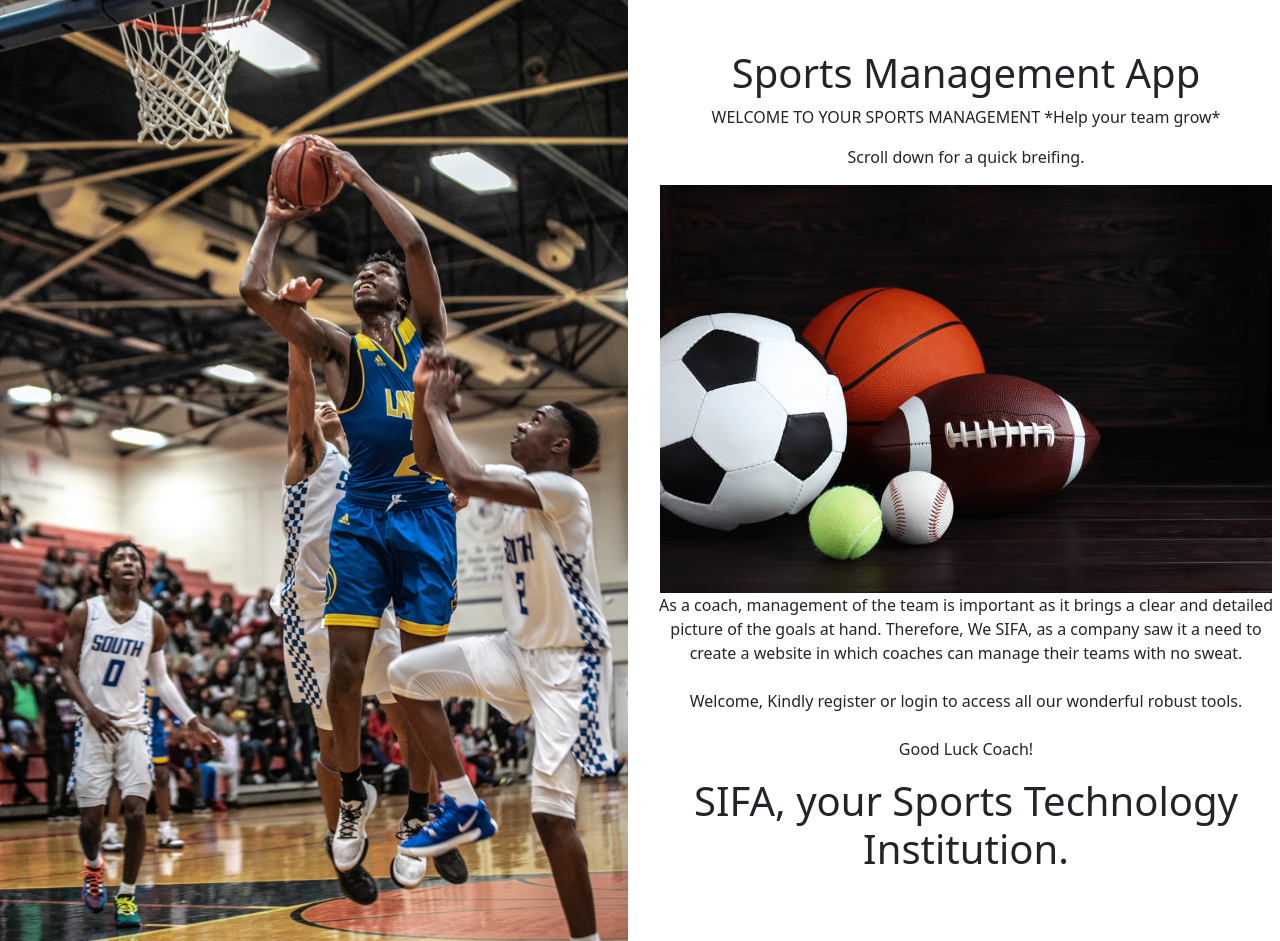
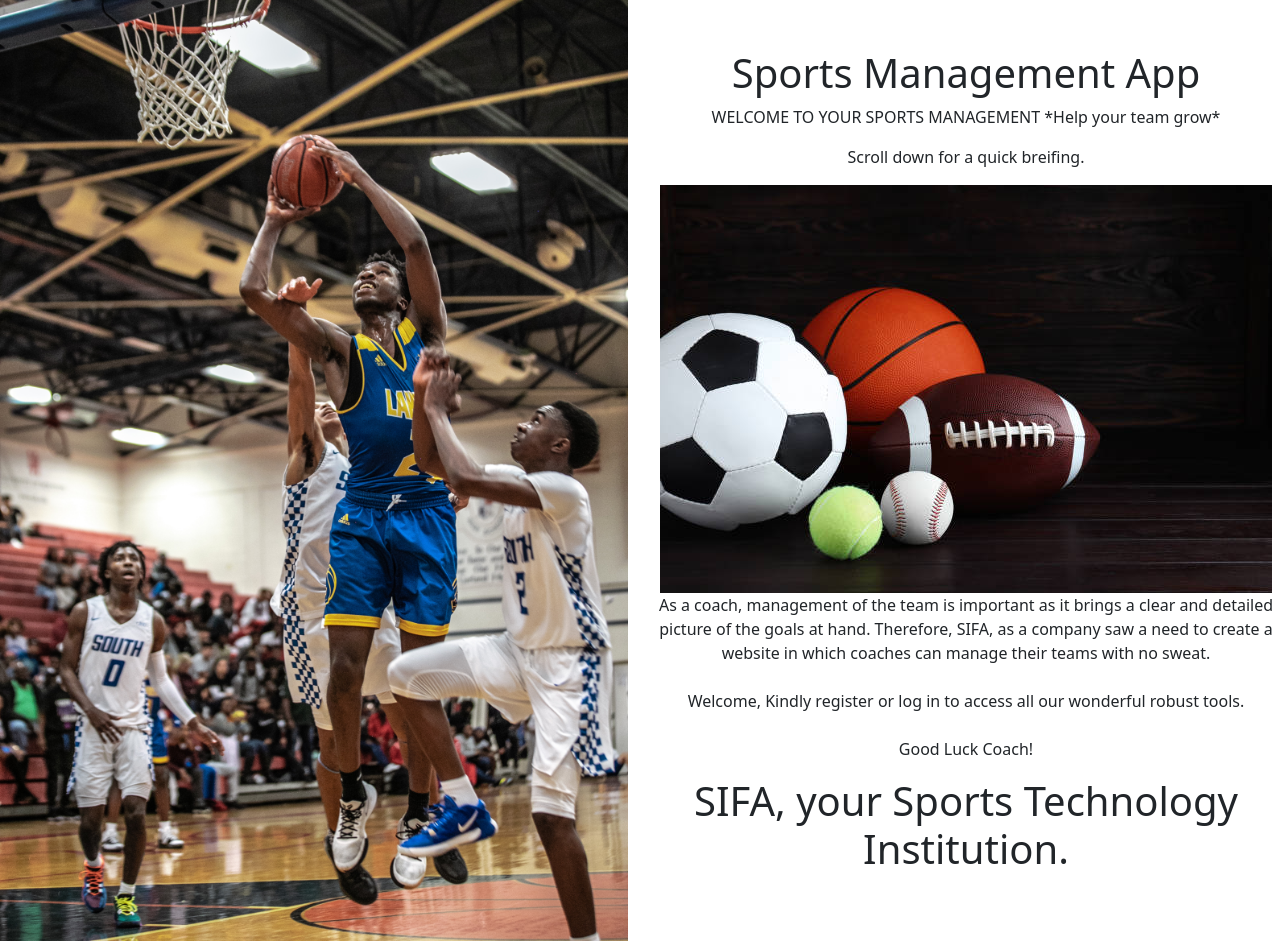
Before and after one commit to 12000killerrcode/sports_attendance_app, a Flask app: page / in a window 1280 px wide. Shown: the part 84-1025 px from the top of the page. Run offline with Flask 3, Linux system fonts and the light colour scheme; some libraries are stand-ins or nearby versions.

Commit message:
grammar error fix2

```diff
--- a/app/templates/index.html
+++ b/app/templates/index.html
@@ -37,9 +37,9 @@
         <img src="{{url_for('static',filename='images/C.jpg')}}">
         <p>
             As a coach, management of the team is important as it brings a clear and detailed picture of the goals at hand.
-            Therefore, We SIFA, as a company saw it a need to create a website in which coaches can manage their teams with no sweat.<br><br>
+           Therefore,  SIFA, as a company saw a need to create a website in which coaches can manage their teams with no sweat.<br><br>
 
-            Welcome, Kindly register or login to access all our wonderful robust tools.<br><br>
+            Welcome, Kindly register or log in to access all our wonderful robust tools.<br><br>
 
             Good Luck Coach!
         </p>
```
